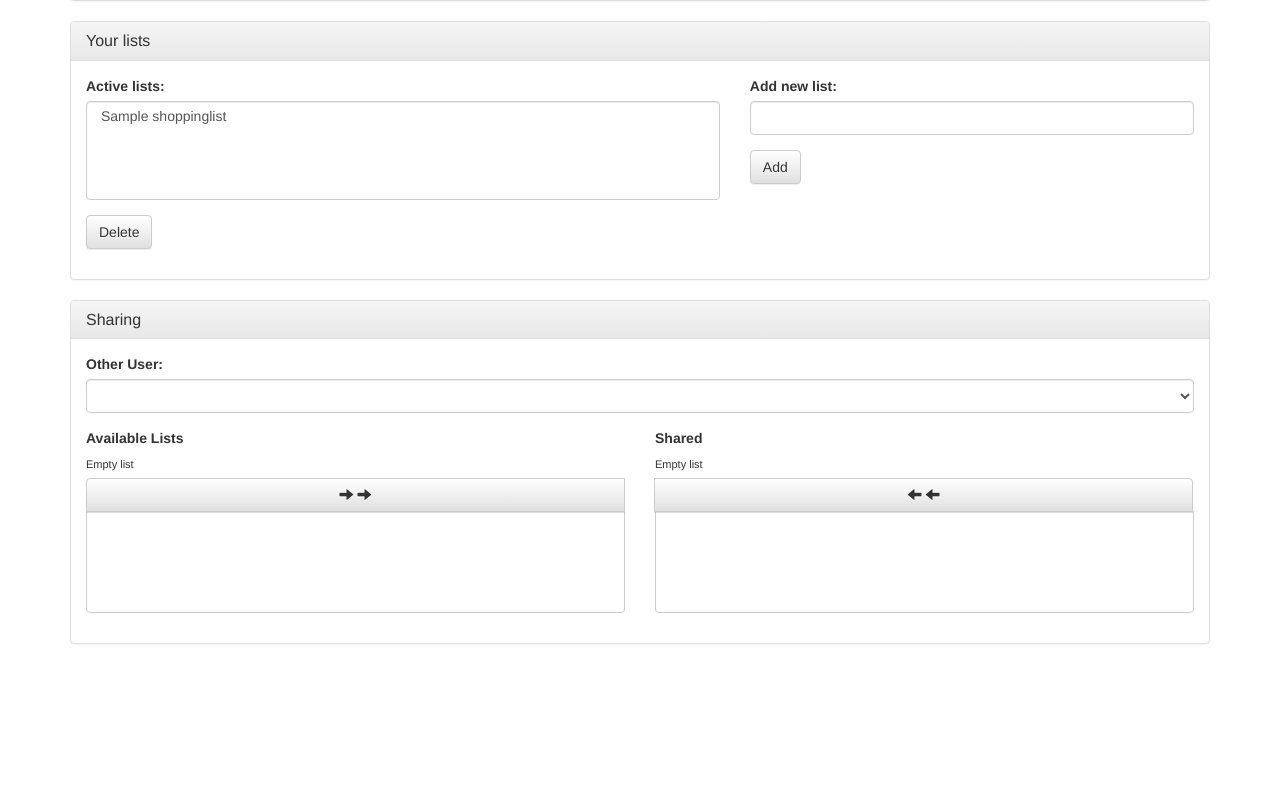
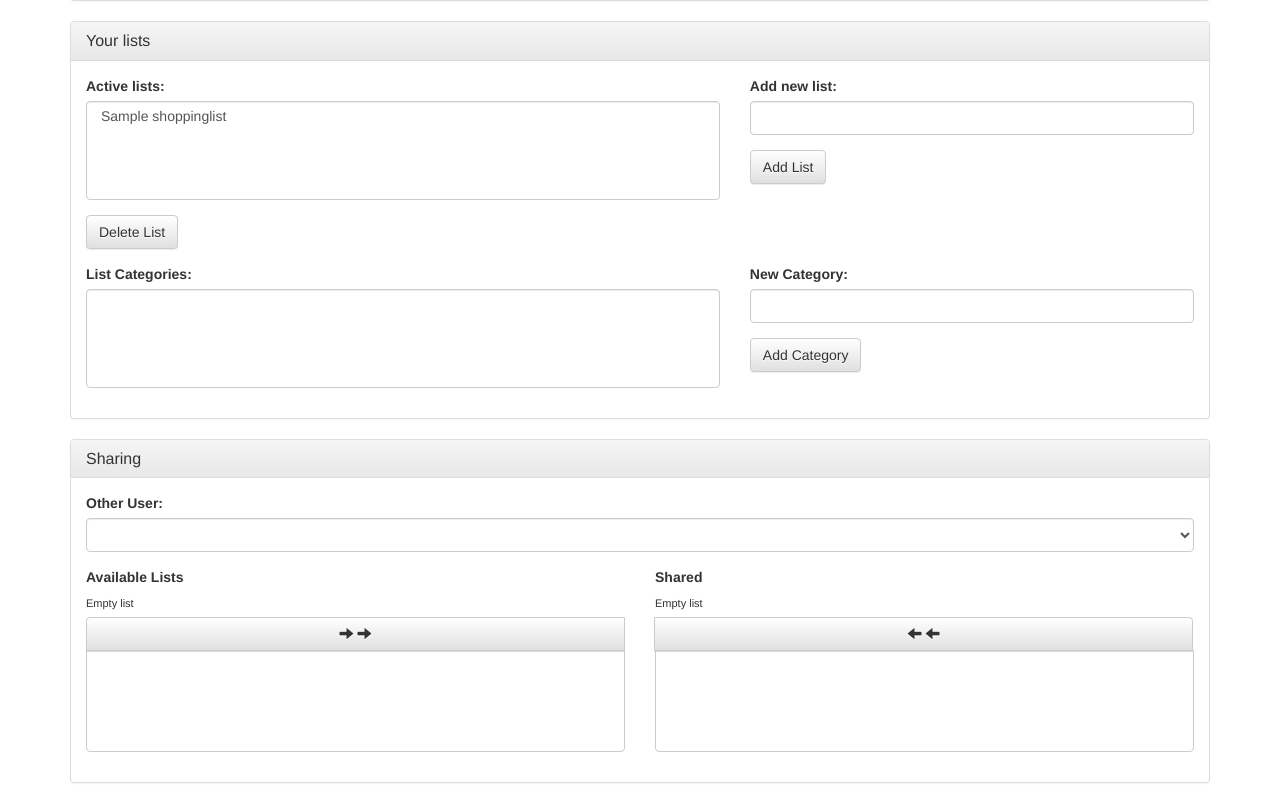
Before and after one commit to kyokley/vittlify, a Django app: page /vittlify/settings/ in a window 1280 px wide. Shown: the part 456-1259 px from the top of the page. Before the commit the page ends 1100 px from the top, so only its background shows below. Run offline with Django 3.2, Linux system fonts and the light colour scheme; a user stored in the database is signed in; tables that the repository leaves empty hold one stand-in row (values such as "Sample post"); lists and menus that the app fills with data are empty; parts of the project's set-up code (start-up, migrations or seed data) failed here and were passed over; some libraries are stand-ins or nearby versions.

Commit message:
Reloading categories on list change

```diff
--- a/vittlify/groceries/serializers.py
+++ b/vittlify/groceries/serializers.py
@@ -49,10 +49,15 @@ class ItemSerializer(serializers.Serializer):
         instance.save()
         return instance
 
+class ShoppingListCategorySerializer(serializers.ModelSerializer):
+    class Meta:
+        model = ShoppingListCategory
+
 class ShoppingListSerializer(serializers.Serializer):
     pk = serializers.IntegerField(read_only=True)
     owner_id = serializers.IntegerField()
     name = serializers.CharField()
+    categories = ShoppingListCategorySerializer(many=True)
 
     def create(self, validated_data):
         if not validated_data.get('name'):
--- a/vittlify/groceries/static/assets/settings.js
+++ b/vittlify/groceries/static/assets/settings.js
@@ -173,3 +173,39 @@ function saveEmailText(){
                  }
     });
 }
+
+function clearCategories(){
+    var category_select = document.getElementById("list-categories-select");
+    var i;
+    for(i=0; i < category_select.options.length; i++){
+        category_select.remove(i);
+    }
+}
+
+function loadCategories(){
+    clearCategories();
+
+    var list = document.getElementById("owned-lists-select");
+    if(list.selectedIndex >= 0){
+        var sel = list.options[list.selectedIndex];
+        var list_id = sel.value.match('[0-9]+');
+
+        jQuery.ajax({url: "/vittlify/shopping_list/" + list_id + "/",
+                     type: "GET",
+                     dataType: "json",
+                     success: function(json){
+                         var category_select = document.getElementById("list-categories-select");
+                         var i;
+                         for(i = 0; i < json.categories.length; i++){
+                             var opt = document.createElement('option');
+                             opt.appendChild(document.createTextNode(json.categories[i].name));
+                             category_select.appendChild(opt);
+                         }
+
+                     },
+                     error: function(){
+                         alert("An error has occurred. Please reload the page and try again.");
+                     }
+        });
+    }
+}
--- a/vittlify/groceries/templates/groceries/settings.html
+++ b/vittlify/groceries/templates/groceries/settings.html
@@ -63,14 +63,14 @@
           <div class="col-xs-12 col-md-7">
               <div class="form-group">
                 <label for="owned-lists-select">Active lists:</label>
-                <select id="owned-lists-select" name="owned-lists" size="5" class="form-control">
+                <select id="owned-lists-select" name="owned-lists" size="5" class="form-control" onchange="loadCategories();">
                     {% for owned_list in owned_lists %}
                         <option value="owned_list_opt-{{ owned_list.id }}">{{ owned_list.name }}</option>
                     {% endfor %}
                 </select>
               </div>
               <div class="form-group">
-                <button id="delete-list-btn" class="btn btn-default" onclick="deleteShoppingList();">Delete</button>
+                <button id="delete-list-btn" class="btn btn-default" onclick="deleteShoppingList();">Delete List</button>
               </div>
           </div>
           <div class="col-xs-12 col-md-5">
@@ -79,7 +79,25 @@
                     <input type="text" class="form-control" id="new-list-name">
               </div>
               <div class="form-group">
-                  <button id="add-list-btn" class="btn btn-default" onclick="addShoppingList({{owner.id}});">Add</button>
+                  <button id="add-list-btn" class="btn btn-default" onclick="addShoppingList({{owner.id}});">Add List</button>
+              </div>
+          </div>
+      </div>
+      <div class="row">
+          <div class="col-xs-12 col-md-7">
+              <div class="form-group">
+                <label for="list-categories-select">List Categories:</label>
+                <select id="list-categories-select" size="5" class="form-control">
+                </select>
+              </div>
+          </div>
+          <div class="col-xs-12 col-md-5">
+              <div class="form-group">
+                  <label for="new-category-name">New Category:</label>
+                  <input type="text" class="form-control" id="new-category-name"/>
+              </div>
+              <div class="form-group">
+                  <button id="add-category-btn" class="btn btn-default" onclick="">Add Category</button>
               </div>
           </div>
       </div>
```
Also changed, not shown: vittlify/groceries/api_views.py (line endings or trailing spaces).
